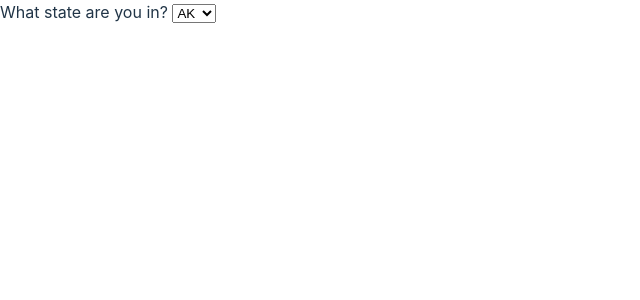
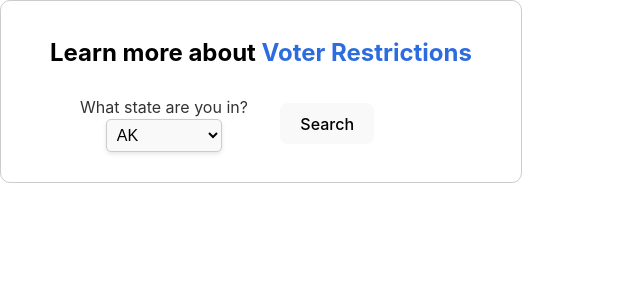
Before and after one commit to SaketR3/Voting-Restrictions-Guide, a React (Vite) app in the folder client/: page / in a window 1280 px wide. Shown: the top 300 px of the page, without its empty margins (0-640 px from the left). Built offline with nearby package versions, Linux system fonts and the light colour scheme.

Commit message:
add state-conteiner for voter restrictions

```diff
--- a/client/src/App.css
+++ b/client/src/App.css
@@ -3,6 +3,13 @@
   /* margin: 0 auto; */
   /* padding: 2rem; */
   /* text-align: center; */
+  --background-color: #f9f9f9;
+  --border-color: #ccc;
+  --primary-color: #2d6cdf;
+  --secondary-color: #e63946;
+  --font-size-h3: 24px;
+  --font-size-label: 16px;
+  --font-size-select: 16px;
 }
 
 .logo {
@@ -40,3 +47,54 @@
 .read-the-docs {
   color: #888;
 }
+
+
+/* Styling starts here */
+#state-container {
+  max-width: 500px;
+  padding: 10px;
+  background-color: #fff;
+  border: 1px solid var(--border-color);
+  border-radius: 10px;
+  text-align: center;
+
+  h3 {
+    font-size: var(--font-size-h3);
+    color: black;
+    margin-bottom: 1.5rem;
+  }
+  span {
+    color: var(--primary-color);
+  }
+
+  .tmp {
+    color: var(--primary-color);
+  }
+}
+
+
+#state-selection {
+  display: flex;
+  justify-content: center;
+  align-items: center;
+  width: 80%;
+  margin-bottom: 20px;
+
+
+  label {
+    font-size: var(--font-size-label);
+    color: #333;
+
+  }
+
+  select {
+    padding: 6px;
+    border-radius: 5px;
+    border: 1px solid var(--border-color);
+    background-color: var(--background-color);
+    font-size: var(--font-size-select);
+    width: 50%;
+    max-width: 100%;
+    box-shadow: 0 2px 4px rgba(0, 0, 0, 0.1);
+  }
+}
--- a/client/src/App.jsx
+++ b/client/src/App.jsx
@@ -5,6 +5,9 @@ function App() {
   const [state, setState] = useState(0);
 
   return (
+    <div id='state-container'>
+      <h3>Learn more about <span>Voter</span> <span class='tmp'>Restrictions</span></h3>
+      <div id='state-selection'>
         <div>
           <label htmlFor='state'>What state are you in? </label>
           <select id='state' name='state' value={state} onChange={e => setState(Number(e.target.value))}>
@@ -61,6 +64,9 @@ function App() {
               <option value={50}>WY</option>
           </select>
         </div>
+        <button>Search</button>
+      </div>
+    </div>
   )
 }
 
```
Lines whose indentation alone changed are shown as unchanged.
